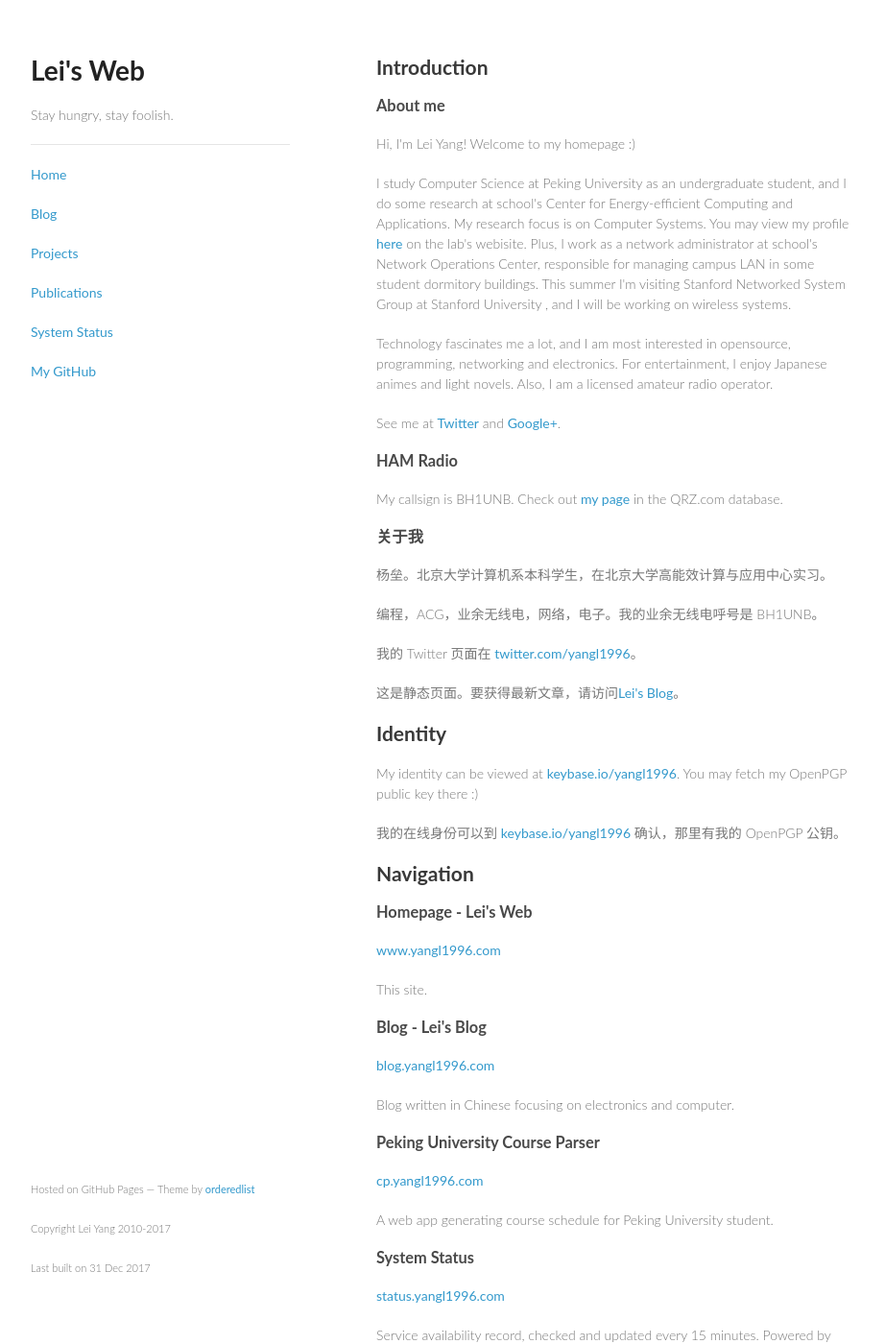
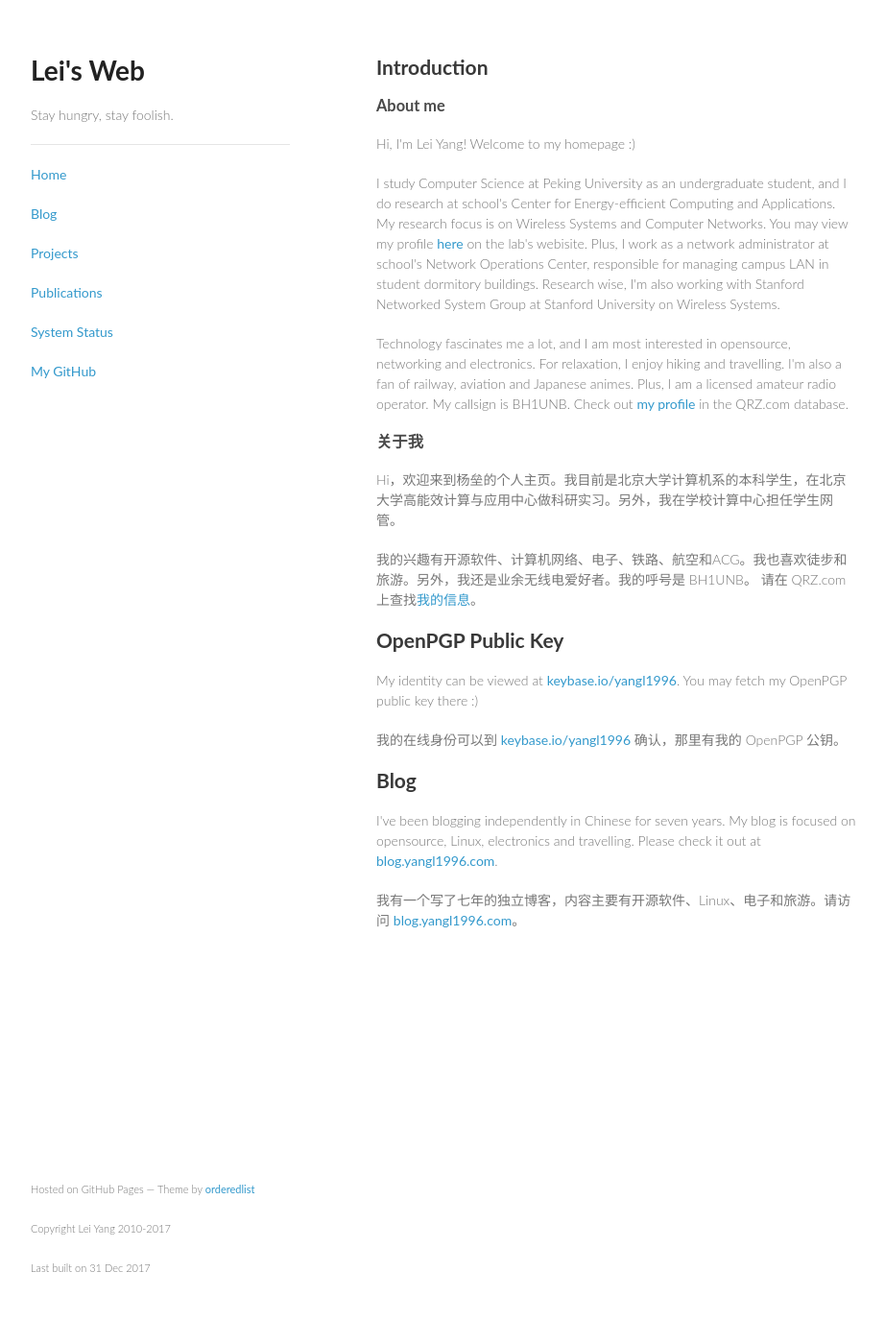
Before and after one commit to yangl1996/homepage, a Jekyll site: the page built from index.html, in a window 1280 px wide and 1400 px high. Shown: the whole window at 96% size, without its empty margins (178-1100 px from the left). Built offline with Jekyll 4.4.1, drawn with Linux system fonts in a browser that asks for light colours; some web fonts are replaced; comment, search, counter and statistics services are not loaded; some of the changed text lies outside the part shown.

Commit message:
Update index.html

```diff
--- a/index.html
+++ b/index.html
@@ -8,51 +8,36 @@ title: Lei’s Web | Stay hungry, stay foolish.
 
 <p>Hi, I'm Lei Yang! Welcome to my homepage :)</p>
 
-<p>I study Computer Science at Peking University as an undergraduate student, and I do some research at
-school's Center for Energy-efficient Computing and Applications. My research focus is on Computer Systems.
+<p>I study Computer Science at Peking University as an undergraduate student, and I do research at
+school's Center for Energy-efficient Computing and Applications. My research focus is on Wireless Systems and Computer Networks.
 You may view my profile <a href="http://ceca.pku.edu.cn/en/team.php?action=show&member_id=199">here</a> on the lab's webisite.
 Plus, I work as a network administrator at school's Network Operations Center, responsible for managing
-campus LAN in some student dormitory buildings. This summer I'm visiting Stanford Networked System Group at Stanford University
-, and I will be working on wireless systems.</p>
+campus LAN in student dormitory buildings. Research wise, I'm also working with Stanford Networked System Group
+at Stanford University on Wireless Systems.</p>
 
-<p>Technology fascinates me a lot, and I am most interested in opensource, programming, networking and electronics.
-For entertainment, I enjoy Japanese animes and light novels. Also, I am a licensed amateur radio operator.</p>
-
-<p>See me at <a href="https://twitter.com/yangl1996">Twitter</a> and <a href="https://plus.google.com/111582195454463541813">Google+</a>.</p>
-
-<h3>HAM Radio</h3>
-
-<p>My callsign is BH1UNB. Check out <a href="https://www.qrz.com/db/BH1UNB" target="blank">my page</a> in the QRZ.com database.</p>
+<p>Technology fascinates me a lot, and I am most interested in opensource, networking and electronics.
+For relaxation, I enjoy hiking and travelling. I'm also a fan of railway, aviation and Japanese animes.
+Plus, I am a licensed amateur radio operator. My callsign is BH1UNB. Check out
+<a href="https://www.qrz.com/db/BH1UNB" target="blank">my profile</a> in the QRZ.com database.</p>
 
 <h3>关于我</h3>
 
-<p>杨垒。北京大学计算机系本科学生，在北京大学高能效计算与应用中心实习。</p>
+<p>Hi，欢迎来到杨垒的个人主页。我目前是北京大学计算机系的本科学生，在北京大学高能效计算与应用中心做科研实习。另外，我在学校计算中心担任学生网管。</p>
 
-<p>编程，ACG，业余无线电，网络，电子。我的业余无线电呼号是 BH1UNB。</p>
+<p>我的兴趣有开源软件、计算机网络、电子、铁路、航空和ACG。我也喜欢徒步和旅游。另外，我还是业余无线电爱好者。我的呼号是 BH1UNB。
+请在 QRZ.com 上查找<a href="https://www.qrz.com/db/BH1UNB" target="blank">我的信息</a>。</p>
 
-<p>我的 Twitter 页面在 <a href="https://twitter.com/yangl1996">twitter.com/yangl1996</a>。</p>
-
-<p>这是静态页面。要获得最新文章，请访问<a href = "http://blog.yangl1996.com">Lei's Blog</a>。</p>
-
-<h2>Identity</h2>
+<h2>OpenPGP Public Key</h2>
 
 <p>My identity can be viewed at <a href="https://keybase.io/yangl1996">keybase.io/yangl1996</a>. You may fetch my OpenPGP public key there :)</p>
 
 <p>我的在线身份可以到 <a href="https://keybase.io/yangl1996">keybase.io/yangl1996</a> 确认，那里有我的 OpenPGP 公钥。</p>
 
-<h2>Navigation</h2>
-  <h3>Homepage - Lei's Web</h3>
-    <h4><a href = "http://www.yangl1996.com">www.yangl1996.com</a></h4>
-      <p>This site.</p>
-  <h3>Blog - Lei's Blog</h3>
-    <h4><a href = "http://blog.yangl1996.com">blog.yangl1996.com</a></h4>
-      <p>Blog written in Chinese focusing on electronics and computer.</p>
-  <h3>Peking University Course Parser</h3>
-    <h4><a href = "http://cp.yangl1996.com">cp.yangl1996.com</a></h4>
-      <p>A web app generating course schedule for Peking University student.</p>
-  <h3>System Status</h3>
-    <h4><a href = "http://status.yangl1996.com">status.yangl1996.com</a></h4>
-      <p>Service availability record, checked and updated every 15 minutes. Powered by UptimeRobot and upscuits.</p>
+<h2>Blog</h2>
+<p>I've been blogging independently in Chinese for seven years. My blog is focused on opensource, Linux, electronics
+    and travelling. Please check it out at <a href = "http://blog.yangl1996.com">blog.yangl1996.com</a>.</p>
+
+<p>我有一个写了七年的独立博客，内容主要有开源软件、Linux、电子和旅游。请访问 <a href = "http://blog.yangl1996.com">blog.yangl1996.com</a>。</p>
 
 
 
```
